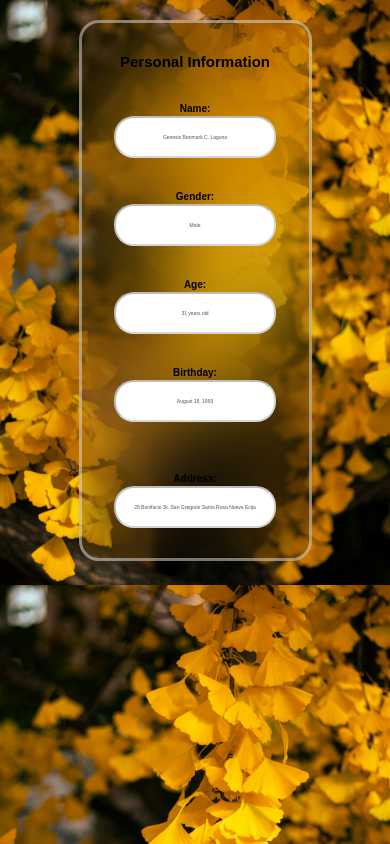
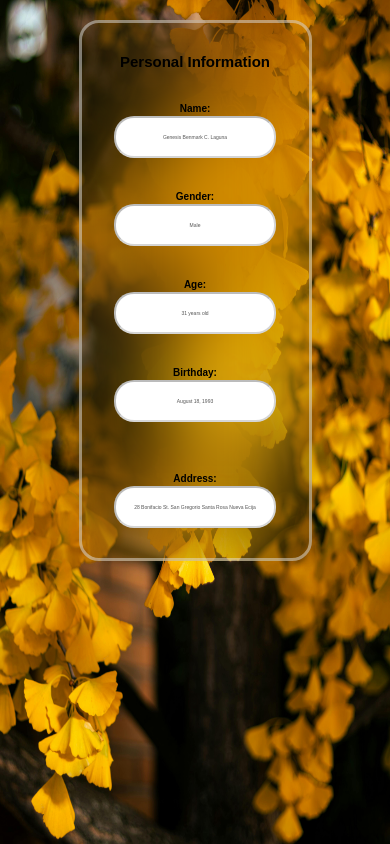
Before and after one commit to genc18/gclportfolio, a plain HTML site: page personal.html in a window 390 px wide. Drawn offline with Linux system fonts and the light colour scheme.

Commit message:
Update personal.css

```diff
--- a/personal.css
+++ b/personal.css
@@ -24,6 +24,7 @@ body {
     background-image: url(Q2.jpg);
     font-family: sans-serif; /* Added a font for better readability */
     background-size: cover;
+    background-repeat: no-repeat;
 }
 @media only screen and (max-width: 600px){
     input {
@@ -35,4 +36,7 @@ body {
     label {
         font-size: 10px;
     }
+    body {
+        background-size: 100vw 100vh;
+    }
 }
```
